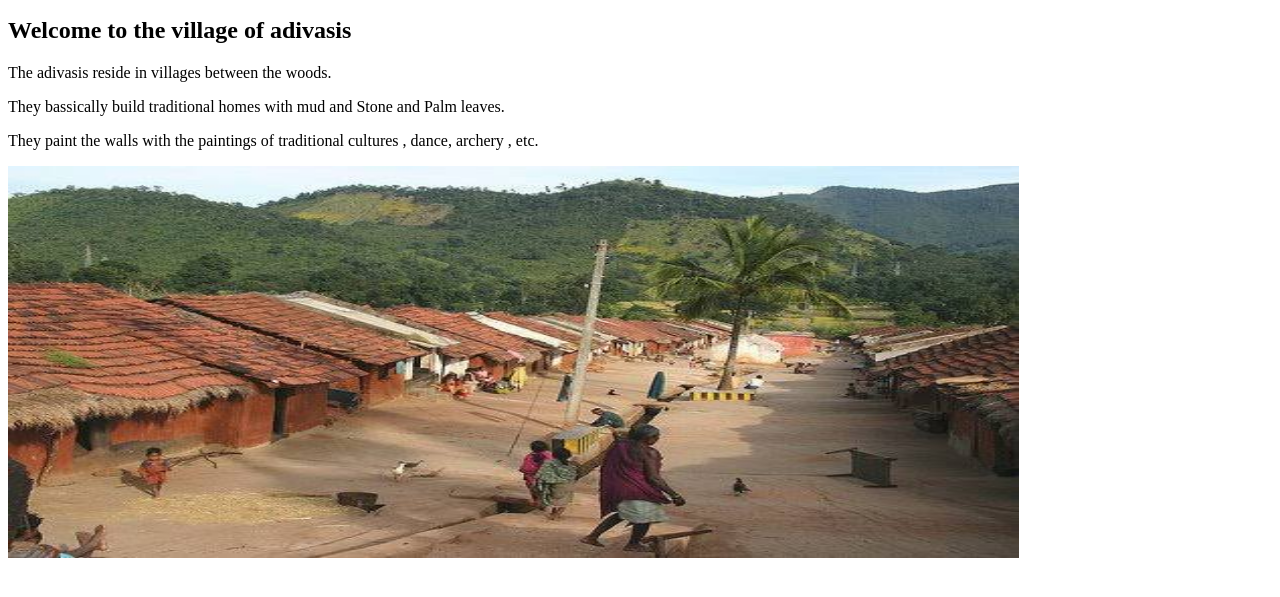
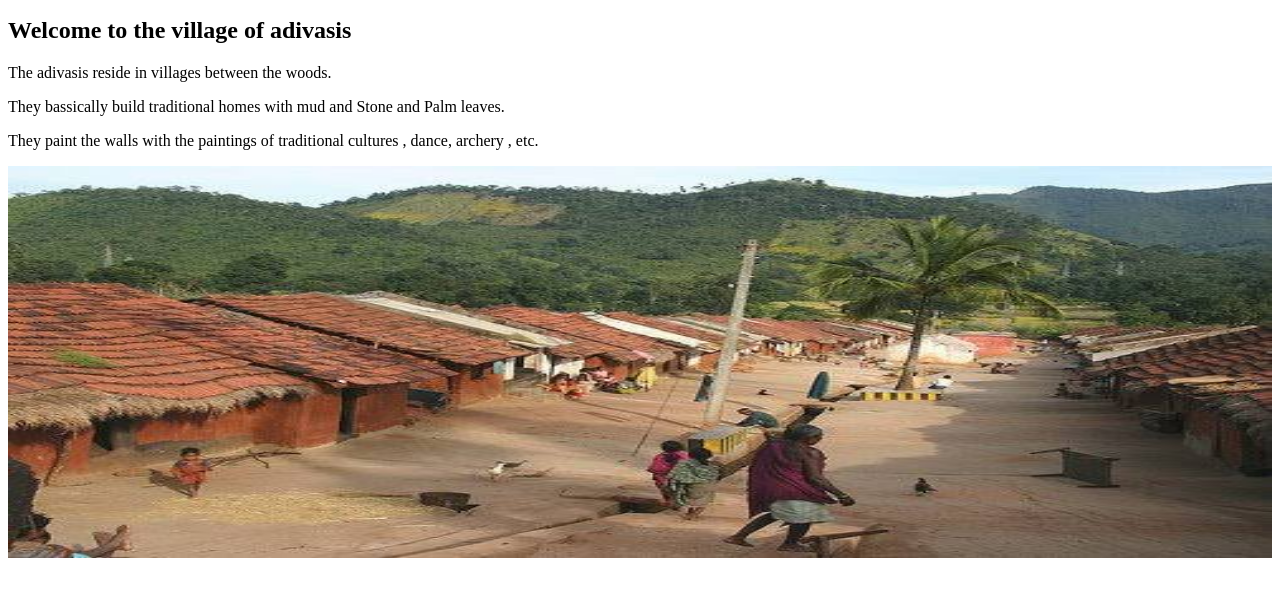
Before and after one commit to mahtoanup/Anup-Kumar-Mahto, a plain HTML site: page village.htm in a window 1280 px wide. Shown: the part 189-786 px from the top of the page. Drawn offline with Linux system fonts and the light colour scheme.

Commit message:
Update village.htm

```diff
--- a/village.htm
+++ b/village.htm
@@ -29,6 +29,6 @@ They paint the walls with the paintings of traditional cultures
 , dance, archery , etc.
 </p>
 
-<img src="img/village.jpeg" width="80%" height="50%">
+<img src="img/village.jpeg" width="100%" height="50%">
 </body>
 </html>
```
